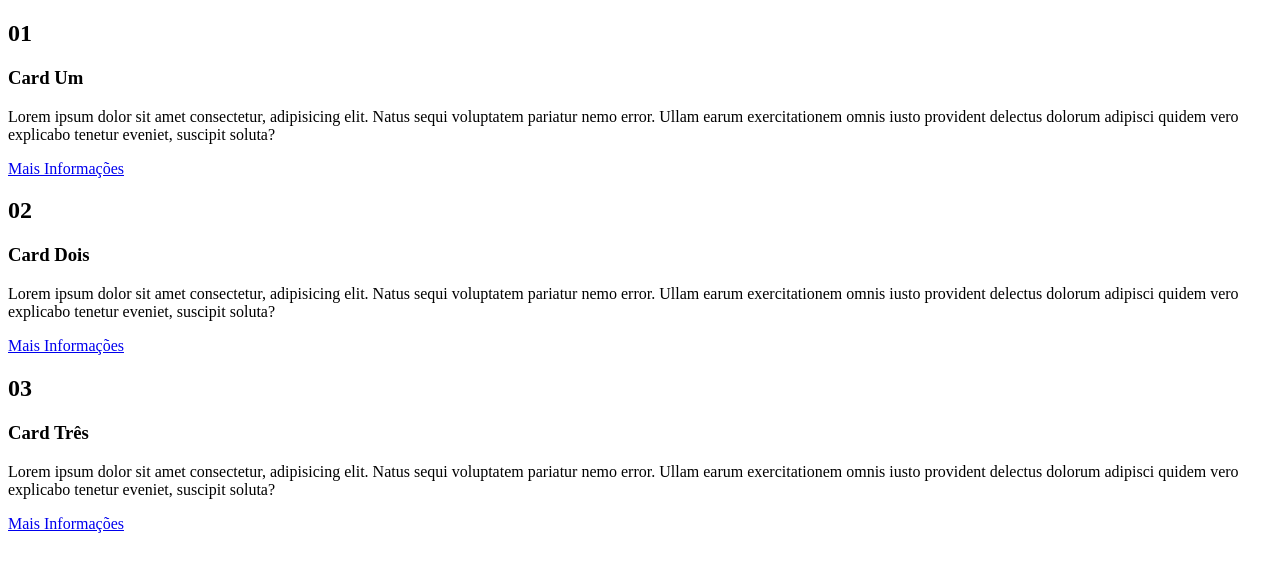
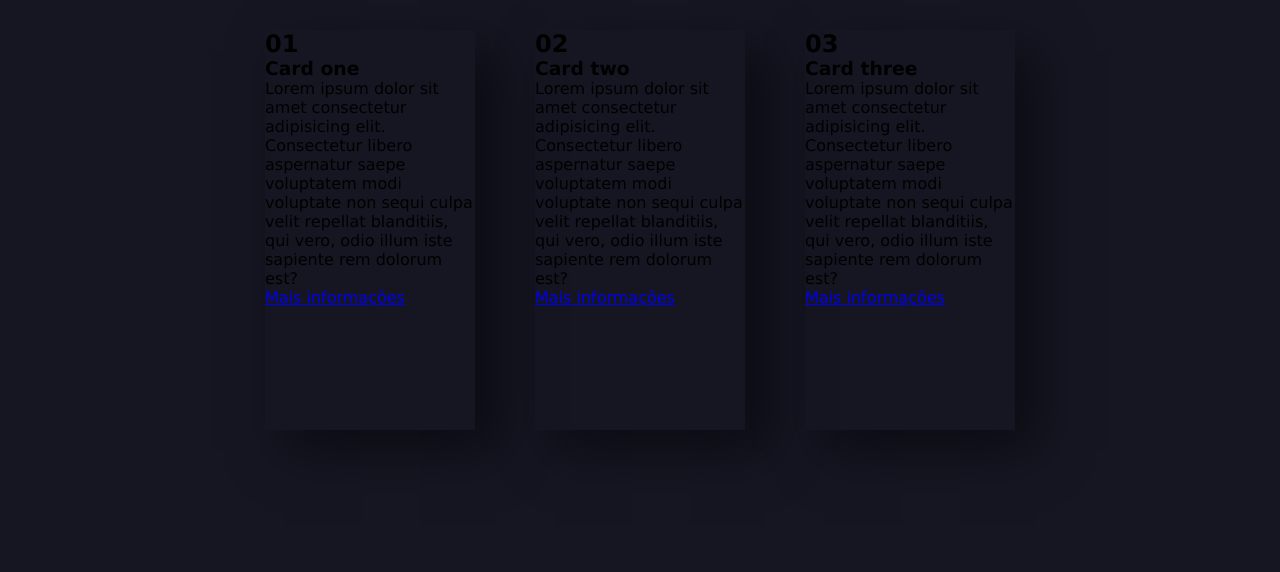
Before and after one commit to vitorvgomes/animated-card, a plain HTML site: page index.html in a window 1280 px wide. Drawn offline with Linux system fonts and the light colour scheme.

Commit message:
text-format

```diff
--- a/index.html
+++ b/index.html
@@ -4,6 +4,7 @@
     <meta charset="UTF-8">
     <meta http-equiv="X-UA-Compatible" content="IE=edge">
     <meta name="viewport" content="width=device-width, initial-scale=1.0">
+    <link rel="stylesheet" href="style.css">
     <title>Animated Card</title>
 </head>
 <body>
@@ -11,23 +12,27 @@
     <div class="card">
         <div class="content">
             <h2>01</h2>
-                <h3>Card Um</h3>
-                <p>Lorem ipsum dolor sit amet consectetur, adipisicing elit. Natus sequi voluptatem pariatur nemo error. Ullam earum exercitationem omnis iusto provident delectus dolorum adipisci quidem vero explicabo tenetur eveniet, suscipit soluta?</p>
-                <a href="#">Mais Informações</a>
+            <h3>Card one</h3>
+            <p>Lorem ipsum dolor sit amet consectetur adipisicing elit. Consectetur libero aspernatur saepe voluptatem modi voluptate non sequi culpa velit repellat blanditiis, qui vero, odio illum iste sapiente rem dolorum est?</p>
+            <a href="#">Mais informações</a>
         </div>
+    </div>
+
     <div class="card">
         <div class="content">
             <h2>02</h2>
-                    <h3>Card Dois</h3>
-                    <p>Lorem ipsum dolor sit amet consectetur, adipisicing elit. Natus sequi voluptatem pariatur nemo error. Ullam earum exercitationem omnis iusto provident delectus dolorum adipisci quidem vero explicabo tenetur eveniet, suscipit soluta?</p>
-                    <a href="#">Mais Informações</a>
+            <h3>Card two</h3>
+            <p>Lorem ipsum dolor sit amet consectetur adipisicing elit. Consectetur libero aspernatur saepe voluptatem modi voluptate non sequi culpa velit repellat blanditiis, qui vero, odio illum iste sapiente rem dolorum est?</p>
+            <a href="#">Mais informações</a>
         </div>
+    </div>
+
     <div class="card">
         <div class="content">
             <h2>03</h2>
-                        <h3>Card Três</h3>
-                        <p>Lorem ipsum dolor sit amet consectetur, adipisicing elit. Natus sequi voluptatem pariatur nemo error. Ullam earum exercitationem omnis iusto provident delectus dolorum adipisci quidem vero explicabo tenetur eveniet, suscipit soluta?</p>
-                        <a href="#">Mais Informações</a>
+            <h3>Card three</h3>
+            <p>Lorem ipsum dolor sit amet consectetur adipisicing elit. Consectetur libero aspernatur saepe voluptatem modi voluptate non sequi culpa velit repellat blanditiis, qui vero, odio illum iste sapiente rem dolorum est?</p>
+            <a href="#">Mais informações</a>
         </div>
     </div>
 </div>
```
Lines whose indentation alone changed are shown as unchanged.
